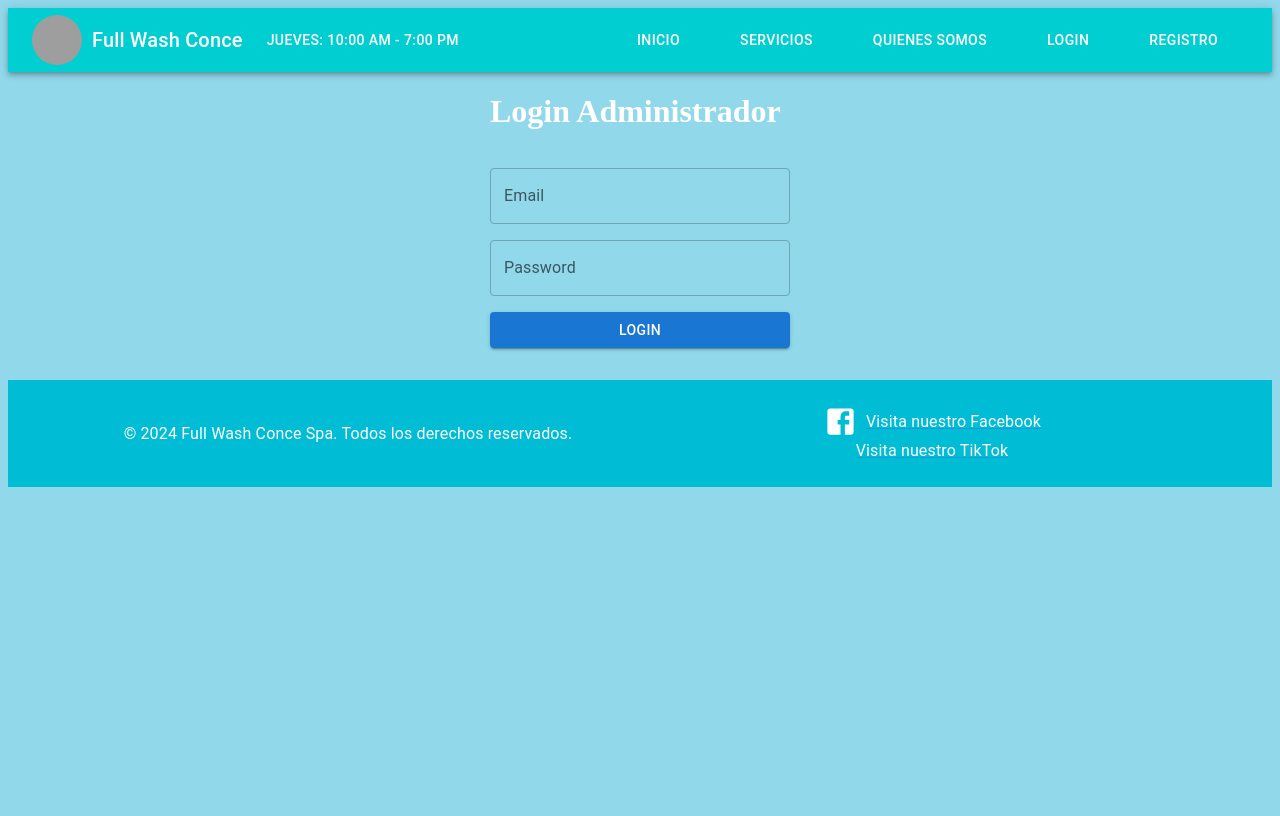
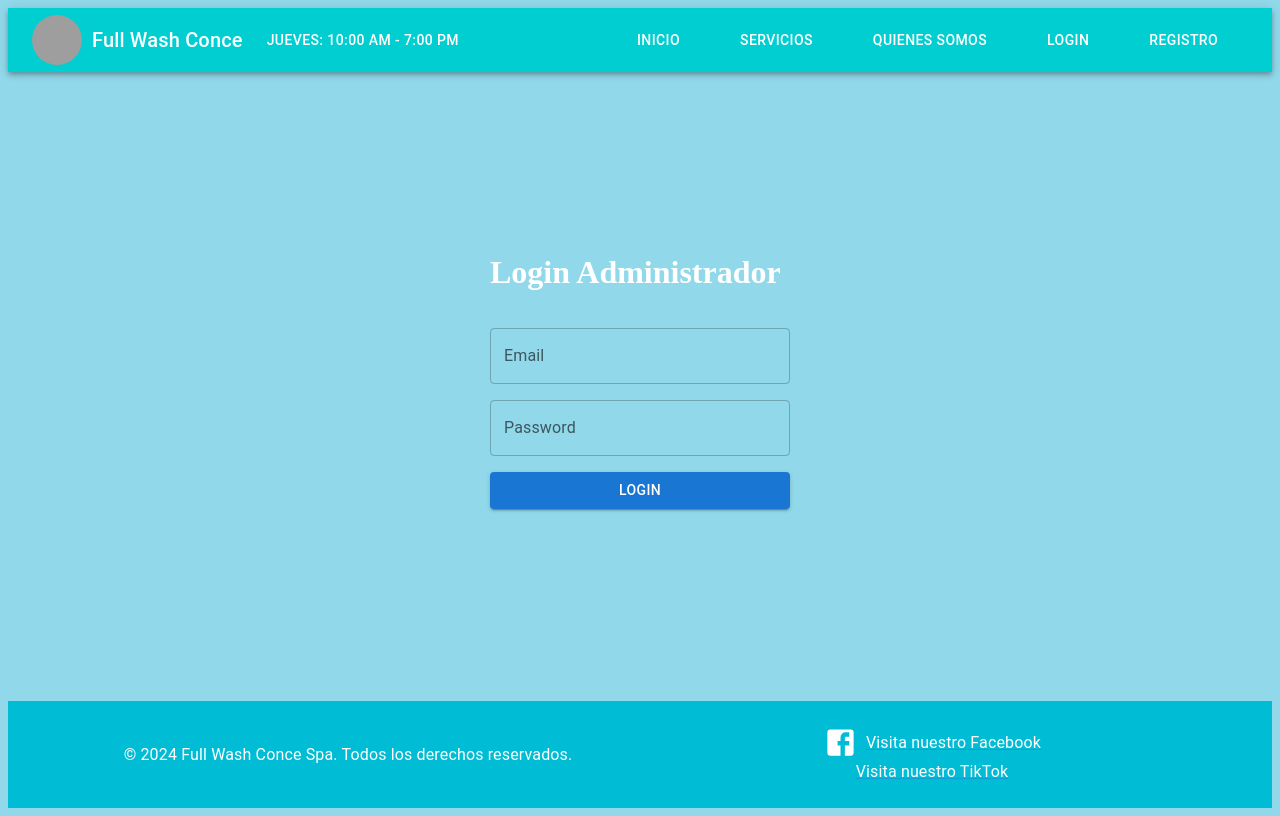
Before and after one commit to refh96/Frontend, a Next.js app in the folder frontend/: page /loginAdmin in a window 1280 px wide. Built offline with nearby package versions, Linux system fonts and the light colour scheme; grey boxes are pictures that could not be loaded.

Commit message:
ajuste footer loginAdmin

```diff
--- a/frontend/app/loginAdmin/page.jsx
+++ b/frontend/app/loginAdmin/page.jsx
@@ -42,9 +42,21 @@ function Login() {
   };
 
   return (
-    <div>
+    <div style={{ display: 'flex', flexDirection: 'column', minHeight: '100vh' }}>
       <Header />
-      <Box component="form" onSubmit={handleSubmit} sx={{ display: 'flex', flexDirection: 'column', gap: 2, width: '300px', margin: 'auto' }}>
+      <Box
+        component="form"
+        onSubmit={handleSubmit}
+        sx={{
+          display: 'flex',
+          flexDirection: 'column',
+          gap: 2,
+          width: '300px',
+          margin: 'auto',
+          flexGrow: 1, // Esto permitirá que el Box ocupe el espacio disponible
+          justifyContent: 'center', // Centrar verticalmente
+        }}
+      >
         <h1>Login Administrador</h1>
         <TextField
           label="Email"
```
